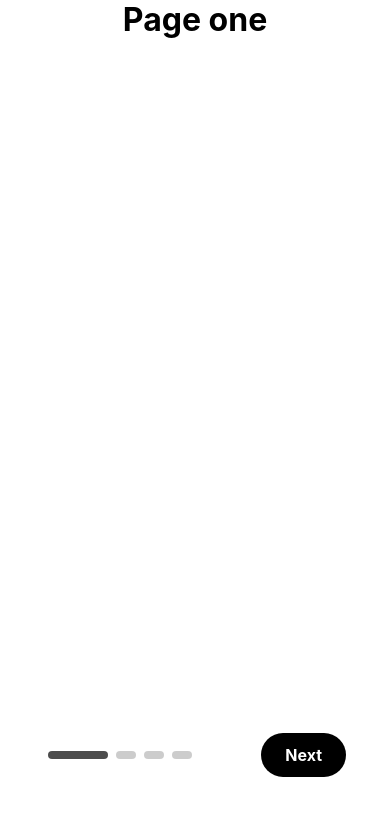
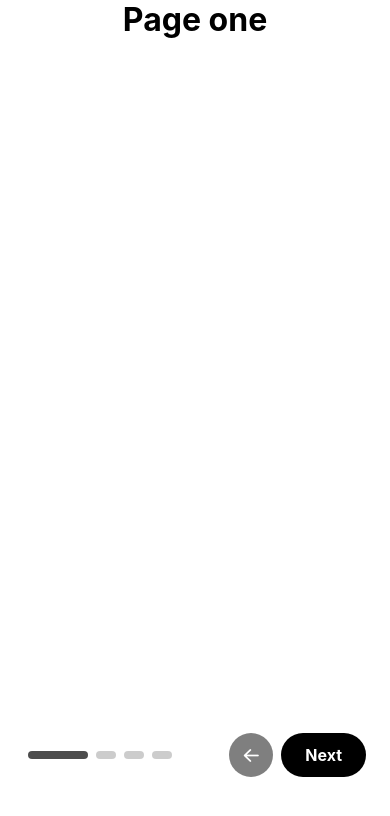
Before and after one commit to lnk00/the-one-thing, a React Native app: screen / in a window 390 px wide. Shown: the top 816 px of the page. Built offline with nearby package versions, Linux system fonts and the light colour scheme.

Commit message:
add back button

```diff
--- a/App.tsx
+++ b/App.tsx
@@ -12,7 +12,7 @@ import Animated, {
 import { GestureHandlerRootView } from 'react-native-gesture-handler';
 import { useRef, useState } from 'react';
 import PagerIndicator from './PagerIndicator';
-import PagerButton from './PagerButton';
+import PagerButton, { ButtonType } from './PagerButton';
 
 const { width: SCREEN_WIDTH } = Dimensions.get('window');
 const PAGES = ['Page one', 'Page two', 'Page three', 'Page four'];
@@ -87,6 +87,18 @@ function App() {
     }
   };
 
+  const handleBackPress = () => {
+    if (currentIndex > 0) {
+      const prevIndex = currentIndex - 1;
+      flatListRef.current?.scrollToIndex({
+        index: prevIndex,
+        animated: true,
+      });
+
+      setCurrentIndex(prevIndex);
+    }
+  };
+
   return (
     <View style={[styles.container]}>
       <StatusBar style="auto" />
@@ -105,7 +117,18 @@ function App() {
       />
       <View style={styles.bottomControlsContainer}>
         <PagerIndicator scrollX={scrollX} totalIndex={PAGES.length} />
-        <PagerButton onPress={handleNextPress} />
+        <View style={styles.buttonsContainer}>
+          <PagerButton
+            type="back"
+            onPress={handleBackPress}
+            disabled={currentIndex === 0}
+          />
+          <PagerButton
+            type="next"
+            onPress={handleNextPress}
+            disabled={currentIndex === PAGES.length - 1}
+          />
+        </View>
       </View>
     </View>
   );
@@ -134,7 +157,13 @@ const styles = StyleSheet.create({
     flexDirection: 'row',
     justifyContent: 'space-between',
     alignItems: 'center',
-    paddingHorizontal: 44,
+    paddingHorizontal: 24,
     height: 50,
   },
+  buttonsContainer: {
+    flexDirection: 'row',
+    justifyContent: 'center',
+    alignItems: 'center',
+    gap: 8,
+  },
 });
--- a/PagerButton.tsx
+++ b/PagerButton.tsx
@@ -1,4 +1,4 @@
-import { StyleSheet, Text } from 'react-native';
+import { StyleSheet, Text, View } from 'react-native';
 import Animated, {
   useSharedValue,
   useAnimatedStyle,
@@ -9,11 +9,18 @@ import Animated, {
 import { Pressable } from 'react-native';
 import { useRef } from 'react';
 import * as Haptics from 'expo-haptics';
+import { AntDesign } from '@expo/vector-icons';
+
+export type ButtonType = 'next' | 'back';
 
 export default function PagerButton({
   onPress,
+  type = 'next',
+  disabled = false
 }: {
   onPress: () => void;
+  type?: ButtonType;
+  disabled?: boolean;
 }) {
   const scale = useSharedValue(1);
   const pressStartTime = useRef<number>(0);
@@ -22,6 +29,7 @@ export default function PagerButton({
   const animatedButtonStyle = useAnimatedStyle(() => {
     return {
       transform: [{ scale: scale.value }],
+      opacity: disabled ? 0.5 : 1,
     };
   });
 
@@ -30,6 +38,8 @@ export default function PagerButton({
   };
 
   const handlePress = async () => {
+    if (disabled) return;
+
     const pressDuration = Date.now() - pressStartTime.current;
 
     if (pressDuration < MIN_PRESS_DURATION) {
@@ -58,25 +68,34 @@ export default function PagerButton({
     <Pressable
       onPress={handlePress}
       onPressIn={() => {
+        if (disabled) return;
         pressStartTime.current = Date.now();
-
         triggerHaptic();
-
         scale.value = withTiming(0.95, { duration: 100 });
       }}
       onPressOut={() => {
+        if (disabled) return;
         scale.value = withTiming(1, { duration: 150 });
       }}
     >
-      <Animated.View style={[styles.nextButton, animatedButtonStyle]}>
-        <Text style={styles.nextButtonText}>Next</Text>
+      <Animated.View
+        style={[
+          type === 'next' ? styles.buttonNext : styles.buttonBack,
+          animatedButtonStyle
+        ]}
+      >
+        {type === 'next' ? (
+          <Text style={styles.buttonText}>Next</Text>
+        ) : (
+          <AntDesign name="arrowleft" size={20} color="white" />
+        )}
       </Animated.View>
     </Pressable>
   );
 }
 
 const styles = StyleSheet.create({
-  nextButton: {
+  buttonNext: {
     backgroundColor: '#000',
     paddingVertical: 12,
     paddingHorizontal: 24,
@@ -84,7 +103,15 @@ const styles = StyleSheet.create({
     justifyContent: 'center',
     alignItems: 'center',
   },
-  nextButtonText: {
+  buttonBack: {
+    backgroundColor: '#000',
+    width: 44,
+    height: 44,
+    borderRadius: 22, // Half of width/height for circular shape
+    justifyContent: 'center',
+    alignItems: 'center',
+  },
+  buttonText: {
     color: '#fff',
     fontSize: 16,
     fontWeight: 'bold',
--- a/package.json
+++ b/package.json
@@ -17,7 +17,8 @@
     "react-native-reanimated": "~3.17.4",
     "react-native-safe-area-context": "5.3.0",
     "react-native-gesture-handler": "~2.24.0",
-    "expo-haptics": "~14.1.4"
+    "expo-haptics": "~14.1.4",
+    "@expo/vector-icons": "^14.1.0"
   },
   "devDependencies": {
     "@babel/core": "^7.25.2",
```
Also changed, not shown: 1 other file (tests, documents, lock files or other folders).
